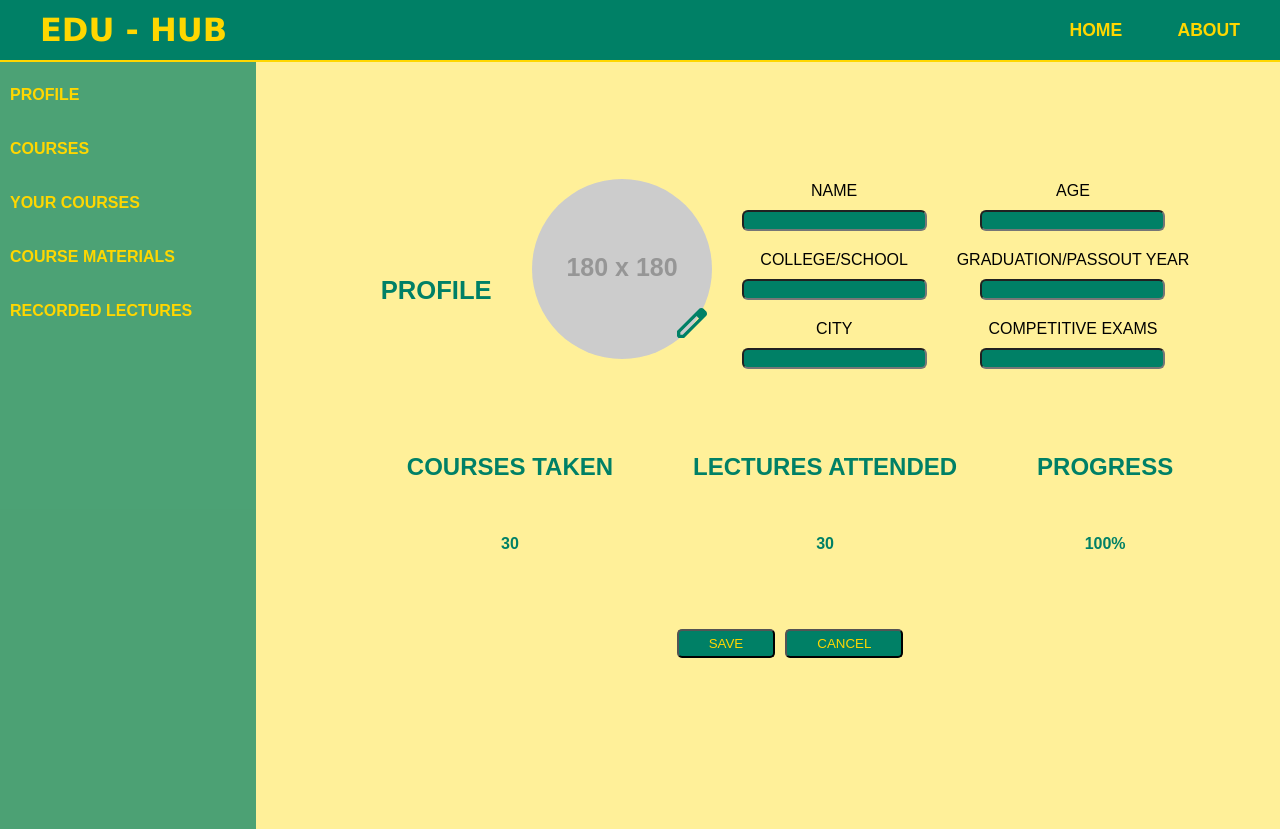
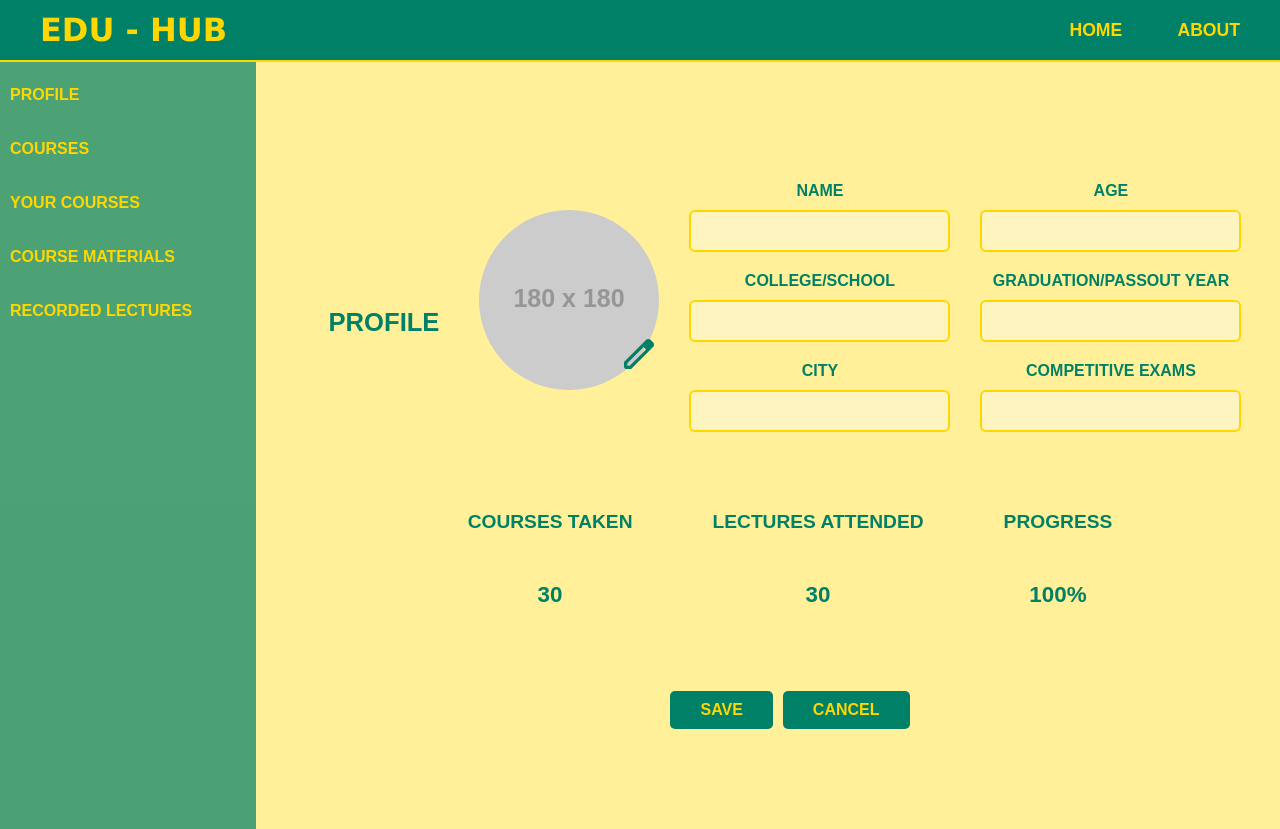
Before and after one commit to Graffian/Edu-Hub, a React (Vite) app in the folder frontend/: page /Student/Profile in a window 1280 px wide. Before the commit the page ends 800 px from the top, so only its background shows below. Built offline with nearby package versions, Linux system fonts and the light colour scheme.

Commit message:
Design changes to profile page and Navbar

```diff
--- a/frontend/src/components/Login/Login.jsx
+++ b/frontend/src/components/Login/Login.jsx
@@ -12,7 +12,7 @@ function Login(){
         navigate("/Student")
     }
     function teacherLogin(){
-        navigate(`/Teacher/${random}`)
+        navigate(`/Teacher`)
     }
     return(
         <>
--- a/frontend/src/components/Navbar/Navbar.css
+++ b/frontend/src/components/Navbar/Navbar.css
@@ -64,4 +64,10 @@
 }
 .side-nav-item{
   cursor: pointer;
+  transition: background 0.3s, color 0.3s;
 }
+
+.side-nav-item:hover{
+  background: gold;
+  color: hsl(168, 100%, 25%) ;
+}
--- a/frontend/src/components/Navbar/Navbar.jsx
+++ b/frontend/src/components/Navbar/Navbar.jsx
@@ -33,7 +33,7 @@ function Navbar(){
     return(
         <>
         <nav className='nav-bar'>
-        <p className ='app-title'>EDU - HUB</p>
+        <p className ='app-title' onClick={()=>{navigate("/")}}>EDU - HUB</p>
         <div className ='nav-div'>
           <p className ='home-nav'>HOME</p>
           <p className ='about-nav'>ABOUT</p>
--- a/frontend/src/components/Student/Profile.css
+++ b/frontend/src/components/Student/Profile.css
@@ -1,7 +1,7 @@
 .entire-nav{
     display: flex;
     align-items: center;
-    justify-content: center;
+    justify-content: top;
     flex-direction: column;
     gap:50px;
 }
@@ -15,6 +15,8 @@
 label{
     padding-top: 10px;
     padding-bottom: 0;
+    font-weight: 550;
+    color: hsl(168, 100%, 25%);
 }
 div{
     display: flex;
@@ -35,10 +37,14 @@ div{
     padding-top: 150px;
 }
 input{
-    outline: none;
-    background-color:hsl(168, 100%, 25%) ;
-    color:gold;
+    border: 2px solid gold;
+    outline: 0;
     border-radius: 6px;
+    background-color: #fafafa66;
+    backdrop-filter: blur(6px);
+    font: inherit;
+    padding: 10px 25px;
+    color: #232323;
 }
 img{
     display: inline-block;
@@ -67,11 +73,11 @@ img{
 }
 .course-text{
     color: hsl(168, 100%, 25%);
-    font-size: 1.5em;
+    font-size: 1.2em;
 }
 .course-evaluation{
     color: hsl(168, 100%, 25%);
-    font-size: 1em;
+    font-size: 1.4em;
     margin-top: 0;
 }
 .button-div{
@@ -82,9 +88,14 @@ img{
     margin-left: 300px;
 }
 .save-button{
-    padding: 5px 30px;
+    padding: 10px 30px;
     border-radius: 5px;
+    border: 0;
+    outline: 0;
+    font: inherit;
     background-color: hsl(168, 100%, 25%) ;
     color: gold;
     cursor: pointer;
+    font-weight: 600;
+    margin-bottom: 100px;
 }
```
